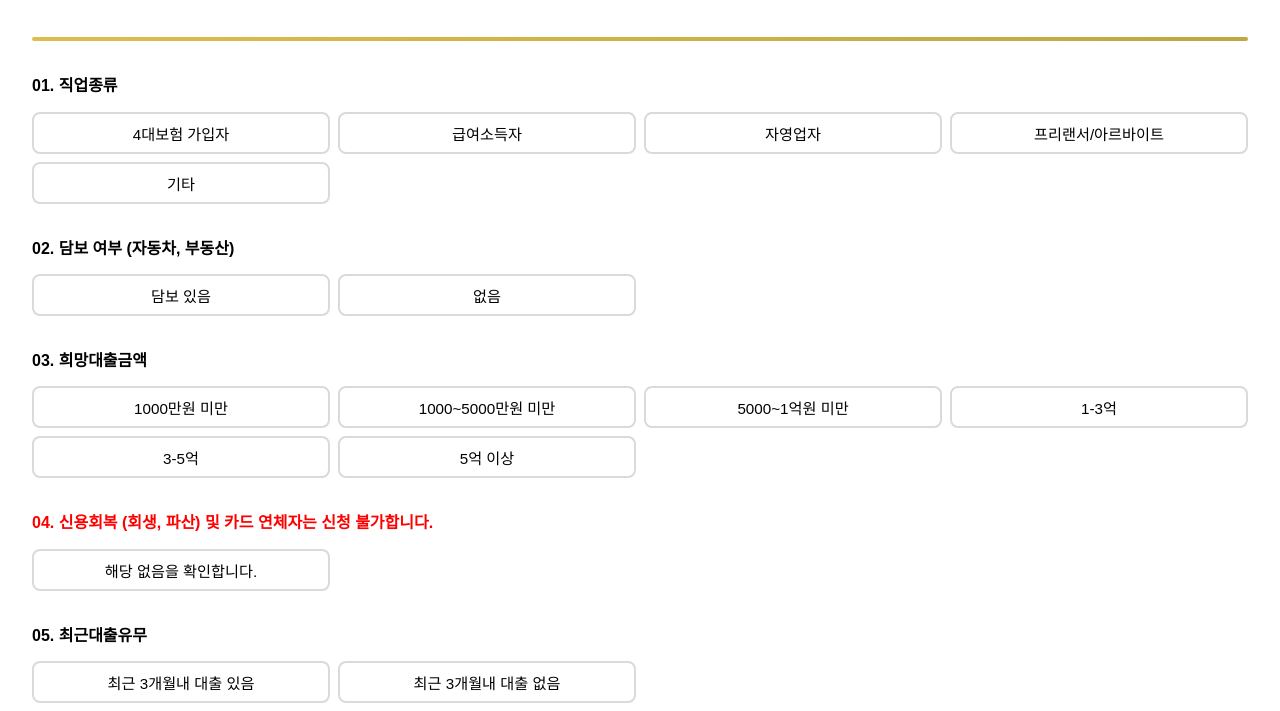
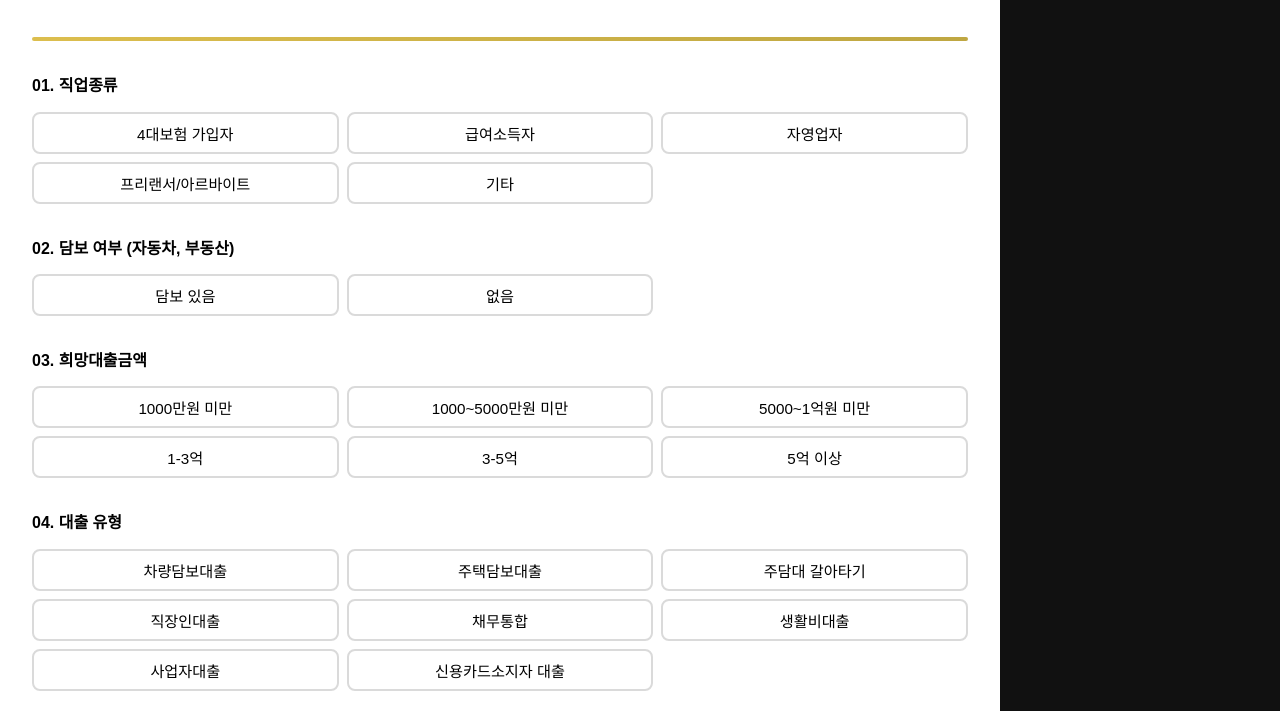
Before and after one commit to Jw1Choi/pd_hst, a plain HTML site: page form.html in a window 1280 px wide. Shown: the part 241-952 px from the top of the page. Drawn offline with nearby package versions, Linux system fonts and the light colour scheme; files whose address does not match are found by name.

Commit message:
fix form

```diff
--- a/form.html
+++ b/form.html
@@ -202,6 +202,8 @@
 <section id="consultFormSection">
   <style>
     #consultFormSection #consultForm {
+      text-align: left !important;
+      max-width:1000px;
       font-family: 'Noto Sans KR', sans-serif;
       padding: 2rem;
       line-height: 1.6;
@@ -275,7 +277,7 @@
 
     #consultFormSection .button-group {
       display: grid;
-      grid-template-columns: repeat(4, 1fr);
+      grid-template-columns: repeat(3, 1fr);
       gap: 0.5rem;
     }
 
@@ -385,7 +387,7 @@
       background: #d8b56a;
     }
 
-    @media (max-width: 1024px) {
+    @media (max-width: 2324px) {
       #consultFormSection .button-group {
         grid-template-columns: repeat(3, 1fr);
       }
@@ -456,10 +458,24 @@
     </div>
 
 
+    <div class="form-group">
+      <p class="form-label">04. 대출 유형</p>
+      <div class="button-group" data-type="radio" data-name="대출유형">
+        <input type="button"  class="option-btn intro_select6"  data-value="차량담보대출" value="차량담보대출">
+        <input type="button"  class="option-btn intro_select6"  data-value="주택담보대출" value="주택담보대출">
+        <input type="button"  class="option-btn intro_select6"  data-value="주담대 갈아타기" value="주담대 갈아타기">
+        <input type="button"  class="option-btn intro_select6"  data-value="직장인대출" value="직장인대출">
+          <input type="button"  class="option-btn intro_select6"  data-value="채무통합" value="채무통합">
+            <input type="button"  class="option-btn intro_select6"  data-value="생활비대출" value="생활비대출">
+            <input type="button"  class="option-btn intro_select6"  data-value="사업자대출" value="사업자대출">
+            <input type="button"  class="option-btn intro_select6"  data-value="신용카드소지자 대출" value="신용카드소지자 대출">
+      </div>
+         <input type="hidden" name="entry.1487248962" id="loan_type">
+    </div>
 
-    <!-- 04. 부양가족수 -->
+
     <div class="form-group">
-      <p class="form-label" style="color:red;">04. 신용회복 (회생, 파산) 및 카드 연체자는 신청 불가합니다.</p>
+      <p class="form-label" style="color:red;">05. 신용회복 (회생, 파산) 및 카드 연체자는 신청 불가합니다.</p>
       <div class="button-group" class="option-btn intro_select3" data-type="radio" data-name="신용 회복 및 연체 여부">
         <input type="button"  class="option-btn intro_select3"  data-value="해당 없음을 확인합니다." value="해당 없음을 확인합니다.">
       </div>
@@ -468,7 +484,7 @@
 
     <!-- 05. 최근대출유무 -->
     <div class="form-group">
-      <p class="form-label">05. 최근대출유무</p>
+      <p class="form-label">06. 최근대출유무</p>
       <div class="button-group" data-type="radio" data-name="최근대출">
         <input type="button"   class="option-btn intro_select4" data-value="최근 3개월내 대출 있음" value="최근 3개월내 대출 있음">
         <input type="button"   class="option-btn intro_select4" data-value="최근 3개월내 대출 없음" value="최근 3개월내 대출 없음">
@@ -585,6 +601,7 @@
     bindRadioToHidden(".intro_select",  "debt");
     bindRadioToHidden(".intro_select3", "family");
     bindRadioToHidden(".intro_select4", "loan_3month");
+    bindRadioToHidden(".intro_select6", "loan_type");
 
     function bindRadioToHidden(selector, hiddenId) {
       const buttons = document.querySelectorAll(selector);
```
